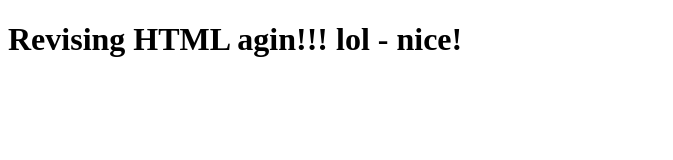
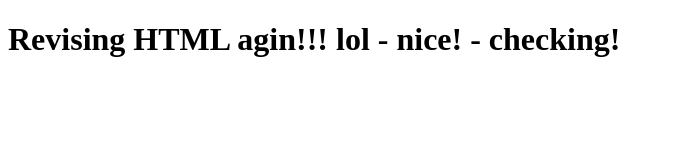
Before and after one commit to saadidch/practice-1, a plain HTML site: page index.html in a window 1280 px wide. Shown: the whole page, without its empty margins (0-673 px from the left). Drawn offline with Linux system fonts and the light colour scheme.

Commit message:
next pls

```diff
--- a/index.html
+++ b/index.html
@@ -6,6 +6,6 @@
   </head>
   <body>
 
-    <h1>Revising HTML agin!!! lol - nice!</h1>
+    <h1>Revising HTML agin!!! lol - nice! - checking!</h1>
   </body>
 </html>
```
